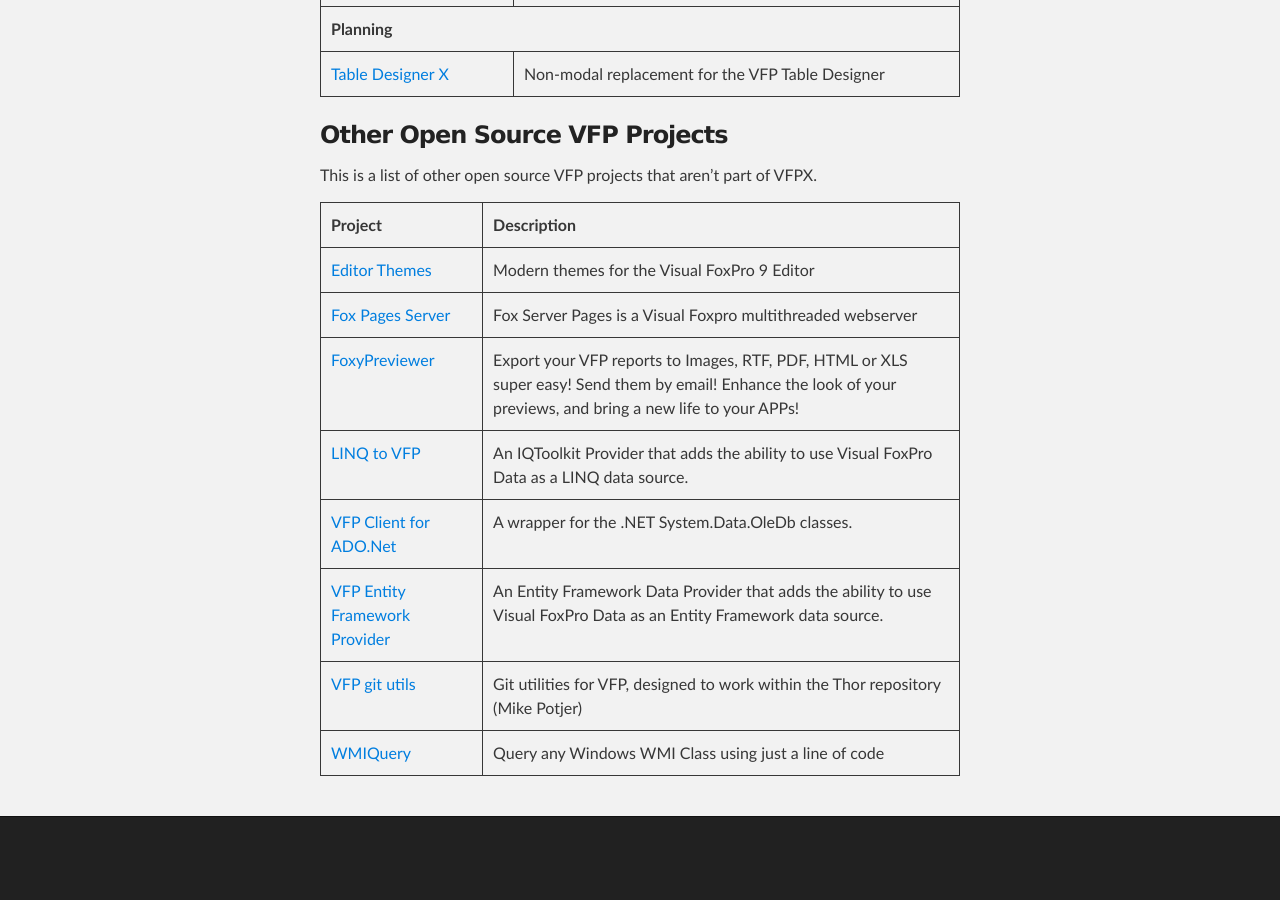
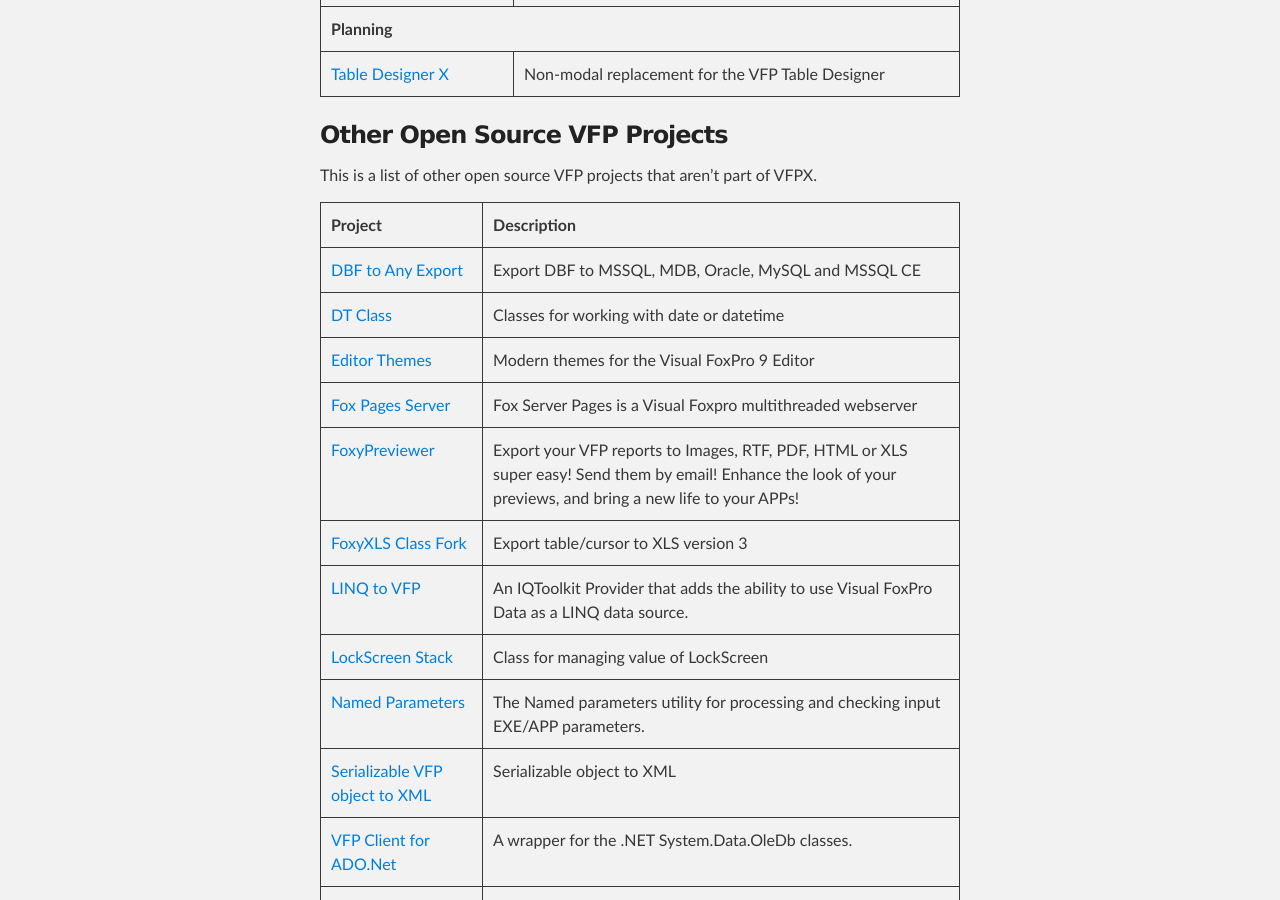
Before and after one commit to VFPX/VFPX.github.io, a Jekyll site: the page built from projects.md, in a window 1280 px wide and 900 px high, scrolled down 7906 px. Built offline with Jekyll 4.4.1, drawn with Linux system fonts in a browser that asks for light colours; our own code applies the rules of GitHub Pages for plain Markdown files; before the commit the page ends 8763 px from its top, so only the background shows below that.

Commit message:
Added several projects by Martina Jindrov as non-VFPX projects

```diff
--- a/_data/nonvfpx.json
+++ b/_data/nonvfpx.json
@@ -1,4 +1,14 @@
 [
+ {
+   "project": "DBF to Any Export",
+   "url": "https://github.com/MJindrova/DBF2Any",
+   "description": "Export DBF to MSSQL, MDB, Oracle, MySQL and MSSQL CE"
+ },
+ {
+   "project": "DT Class",
+   "url": "https://github.com/MJindrova/dtclass",
+   "description": "Classes for working with date or datetime"
+ },
  {
    "project": "Editor Themes",
    "url": "https://github.com/nftools/EditorThemes",
@@ -15,9 +25,29 @@
    "description": "Export your VFP reports to Images, RTF, PDF, HTML or XLS super easy! Send them by email! Enhance the look of your previews, and bring a new life to your APPs!"
  },
  {
+   "project": "FoxyXLS Class Fork",
+   "url": "https://github.com/MJindrova/FOXYXLS",
+   "description": "Export table/cursor to XLS version 3"
+ },
+ {
    "project": "LINQ to VFP",
    "url": "https://github.com/tombrothers/LINQtoVFP",
    "description": "An IQToolkit Provider that adds the ability to use Visual FoxPro Data as a LINQ data source."
+ },
+ {
+   "project": "LockScreen Stack",
+   "url": "https://github.com/MJindrova/LockScreenStack",
+   "description": "Class for managing value of LockScreen"
+ },
+ {
+   "project": "Named Parameters",
+   "url": "https://github.com/MJindrova/ParametersName",
+   "description": "The Named parameters utility for processing and checking input EXE/APP parameters."
+ },
+ {
+   "project": "Serializable VFP object to XML",
+   "url": "https://github.com/MJindrova/SerializableObject",
+   "description": "Serializable object to XML"
  },
  {
    "project": "VFP Client for ADO.Net",
```
